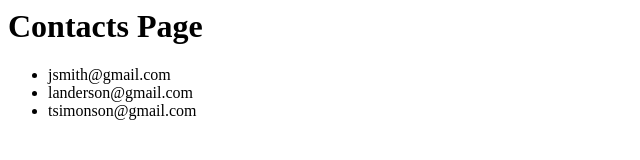
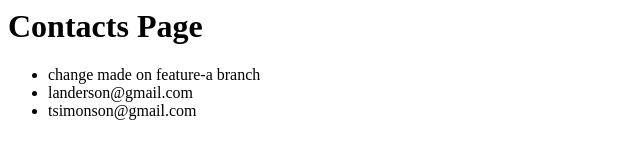
Before and after one commit to Pakar040/git-commit, a plain HTML site: page contacts.html in a window 1280 px wide. Shown: the full height of the page, 0-640 px from the left. Drawn offline with Linux system fonts and the light colour scheme.

Commit message:
contacts.html change made on feature-a branch

```diff
--- a/contacts.html
+++ b/contacts.html
@@ -7,7 +7,7 @@
 <body>
     <h1>Contacts Page</h1>
     <ul>
-        <li>jsmith@gmail.com</li>
+        <li>change made on feature-a branch</li>
         <li>landerson@gmail.com</li>
         <li>tsimonson@gmail.com</li>
     </ul>
```
